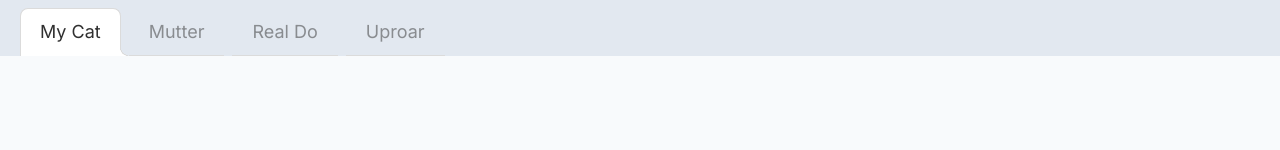
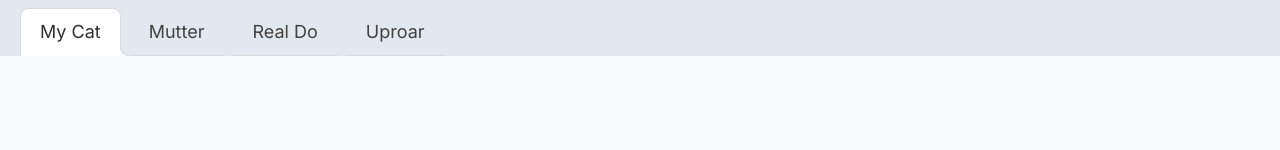
Before and after one commit to weykon/mutter-cat, a Next.js app: page / in a window 1280 px wide. Shown: the top 150 px of the page. Built offline with nearby package versions, Linux system fonts and the light colour scheme.

Commit message:
dark theme something

```diff
--- a/app/@tab/tab.tsx
+++ b/app/@tab/tab.tsx
@@ -6,11 +6,11 @@ export default function TabbarPage() {
     const path = usePathname();
     console.log('path', path)
     return (
-        <div className="tabs flex w-full pt-2 bg-slate-200 gap-x-2 dark:bg-slate-900">
-            <Link href={`/`} className={`ml-5 tab tab-lg tab-lifted ${path === '/' && 'tab-active'}`}>My Cat</Link>
-            <Link href={`mutter`} className={`tab tab-lg tab-lifted ${path === '/mutter' && 'tab-active'}`}>Mutter</Link>
-            <Link href={`realdo`} className={`tab tab-lg tab-lifted ${path === '/realdo' && 'tab-active'}`}>Real Do</Link>
-            <Link href={`uproar`} className={`tab tab-lg tab-lifted ${path === '/uproar' && 'tab-active'}`}>Uproar</Link>
+        <div className="tabs flex w-full pt-2 bg-slate-200 gap-x-2 dark:bg-slate-900 ">
+            <Link href={`/`} className={` hover:bg-gray-700  ml-5 tab tab-lg tab-lifted ${path === '/' ? 'tab-active': 'text-stone-700 dark:text-stone-50'}`}>My Cat</Link>
+            <Link href={`mutter`} className={` hover:bg-gray-700 tab tab-lg tab-lifted ${path === '/mutter'? 'tab-active': 'text-stone-700 dark:text-stone-50'}`}>Mutter</Link>
+            <Link href={`realdo`} className={` hover:bg-gray-700 tab tab-lg tab-lifted ${path === '/realdo'? 'tab-active': 'text-stone-700 dark:text-stone-50'}`}>Real Do</Link>
+            <Link href={`uproar`} className={` hover:bg-gray-700 tab tab-lg tab-lifted ${path === '/uproar'? 'tab-active': 'text-stone-700 dark:text-stone-50'}`}>Uproar</Link>
         </div>
     );
 }
--- a/app/globals.css
+++ b/app/globals.css
@@ -14,9 +14,6 @@
     --background-start-rgb: 0, 0, 0;
     --background-end-rgb: 0, 0, 0;
   }
-  p {
-    color: rgb(var(--foregroud-rgb));
-  }
 }
 
 body {
--- a/app/page.tsx
+++ b/app/page.tsx
@@ -2,7 +2,7 @@ import Image from "next/image"
 
 export default function Home() {
   return (
-    <main className=" bg-slate-50 flex min-h-screen flex-col items-center justify-between p-24">
+    <main className=" bg-slate-50 dark:bg-slate-800 flex min-h-screen flex-col items-center justify-between p-24">
       <div className="w-full max-w-5xl justify-between font-mono text-sm lg:flex">
         <Left />
         <Divider />
@@ -36,6 +36,7 @@ function Right() {
         priority
         src={'/cat.svg'}
         alt="Follow us on Twitter"
+        className="  fill-red-200 outline-green-500"
       />
       <div className="pt-10 text-lg text-center">
         <p className="text-2xl pb-5">Meow!</p>
@@ -45,4 +46,4 @@ function Right() {
     </div>
   )
 }
-const Divider = () => <div className="divider lg:divider-horizontal" />
+const Divider = () => <div className="divider lg:divider-horizontal dark:divide-slate-100" />
```
Also changed, not shown: hf/ main.js (added), 1 other file (tests, documents, lock files or other folders).
